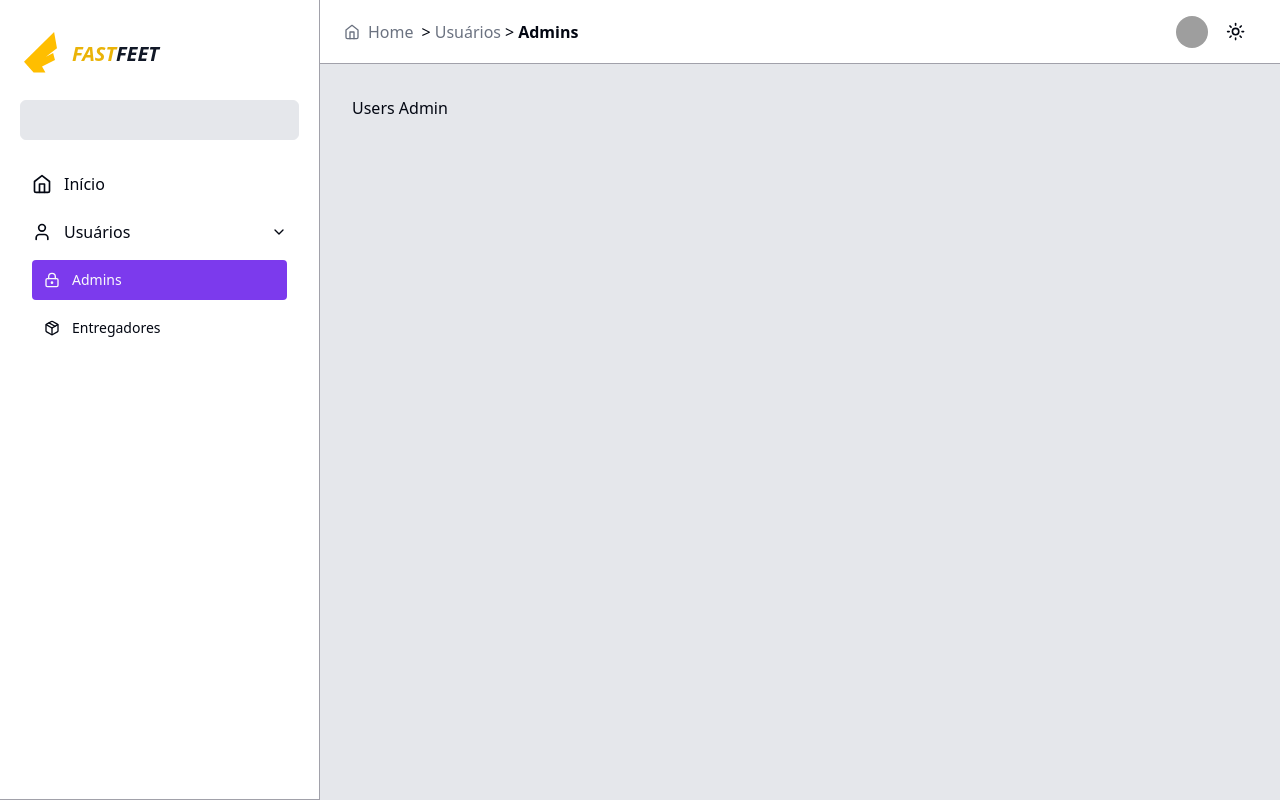
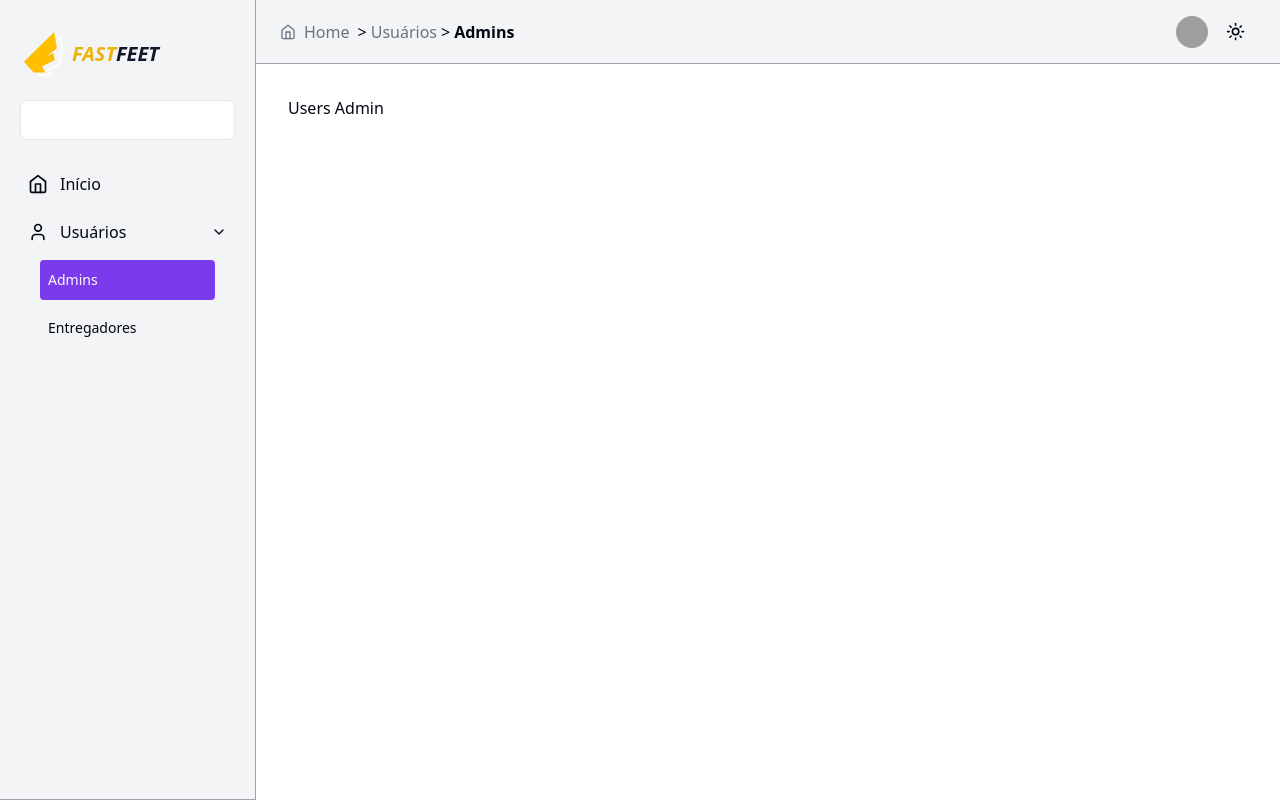
Before and after one commit to felipesanderp/fastfeet-web, a React (Vite) app: page /users/admins in a window 1280 px wide. Both pictures are taken after a click on the button "Usuários". Built offline with nearby package versions, Linux system fonts and the light colour scheme; grey boxes are pictures that could not be loaded.

Commit message:
change bg colors and remove icons

```diff
--- a/src/components/header.tsx
+++ b/src/components/header.tsx
@@ -11,7 +11,7 @@ export function Header() {
   }
 
   return (
-    <div className="hidden lg:flex items-center justify-between h-16 px-6 bg-white border-b border-zinc-400">
+    <div className="hidden lg:flex items-center justify-between h-16 px-6 bg-muted border-b border-zinc-400">
       <Breadcrumb breadcrumbs={breadcrumbs} />
       <div className="flex items-center gap-2">
         <UserAccountNav
--- a/src/components/nav-link.tsx
+++ b/src/components/nav-link.tsx
@@ -14,7 +14,7 @@ const NavLink = React.forwardRef<HTMLAnchorElement, NavLinkProps>(
       <Link
         data-current={pathname === props.to}
         className={cn(
-          'group flex items-center h-10 gap-3 rounded px-3 py-2 hover:bg-accent data-[current=true]:bg-primary data-[current=true]:text-primary-foreground',
+          'group flex items-center h-10 gap-3 rounded px-2 py-2 hover:bg-accent data-[current=true]:bg-primary data-[current=true]:text-primary-foreground',
           className,
         )}
         ref={ref}
--- a/src/components/sidebar.tsx
+++ b/src/components/sidebar.tsx
@@ -12,7 +12,7 @@ export function Sidebar() {
   const [open, setOpen] = React.useState(false)
 
   return (
-    <Collapsible.Root className="fixed left-0 right-0 top-0 z-20 flex flex-col gap-6 border-b border-zinc-400 data-[state=open]:bottom-0 bg-white dark:bg-background lg:right-auto  lg:w-80 lg:border-r lg:px-5 lg:py-8 lg:data-[state=closed]:bottom-0">
+    <Collapsible.Root className="fixed left-0 right-0 top-0 z-20 flex flex-col gap-6 border-b border-zinc-400 data-[state=open]:bottom-0 bg-muted dark:bg-background lg:right-auto  lg:w-64 lg:border-r lg:px-5 lg:py-8 lg:data-[state=closed]:bottom-0">
       <div className="flex items-center justify-between">
         <Logo />
         <Collapsible.Trigger asChild className="lg:hidden">
@@ -40,7 +40,7 @@ export function Sidebar() {
             <Collapsible.Trigger asChild>
               <Button
                 variant="ghost"
-                className="justify-between w-full px-3 py-2 text-md"
+                className="justify-between w-full px-2 py-2 text-md"
               >
                 <div className="flex items-center gap-3">
                   <Icons.user className="size-5" />
@@ -53,17 +53,17 @@ export function Sidebar() {
                 )}
               </Button>
             </Collapsible.Trigger>
-            <Collapsible.Content className="px-3 space-y-2">
-              <NavLink to="/users/admins" title="Admins" className="text-sm">
-                <Icons.LockWithKey className="size-4" />
-              </NavLink>
+            <Collapsible.Content className="px-5 space-y-2">
+              <NavLink
+                to="/users/admins"
+                title="Admins"
+                className="text-sm"
+              ></NavLink>
               <NavLink
                 to="/users/deliverymen"
                 title="Entregadores"
                 className="text-sm"
-              >
-                <Icons.package className="size-4" />
-              </NavLink>
+              ></NavLink>
             </Collapsible.Content>
           </Collapsible.Root>
         </nav>
--- a/src/globals.css
+++ b/src/globals.css
@@ -4,7 +4,7 @@
 
 @layer base {
   :root {
-    --background: 220 13% 91%;
+    --background: 0 0% 100%;
     --foreground: 224 71.4% 4.1%;
     --card: 0 0% 100%;
     --card-foreground: 224 71.4% 4.1%;
--- a/tailwind.config.js
+++ b/tailwind.config.js
@@ -18,7 +18,7 @@ module.exports = {
     },
     extend: {
       gridTemplateColumns: {
-        app: 'minmax(18rem, 20rem) 1fr',
+        app: 'minmax(14rem, 16rem) 1fr',
       },
       colors: {
         border: 'hsl(var(--border))',
```
